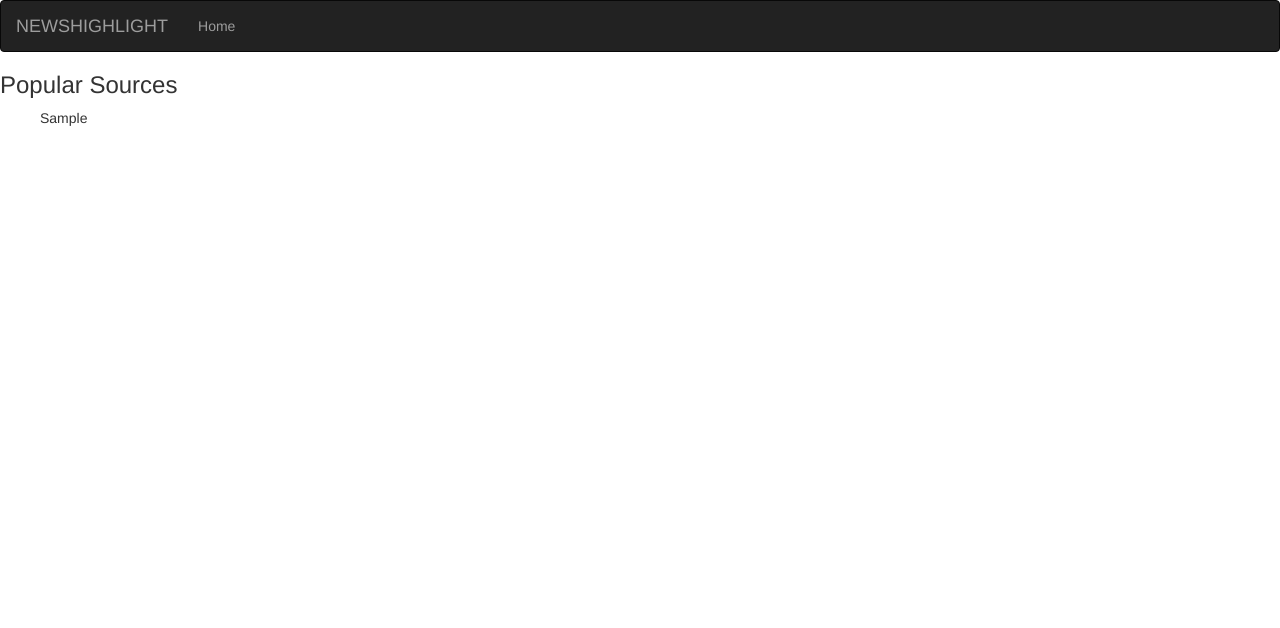
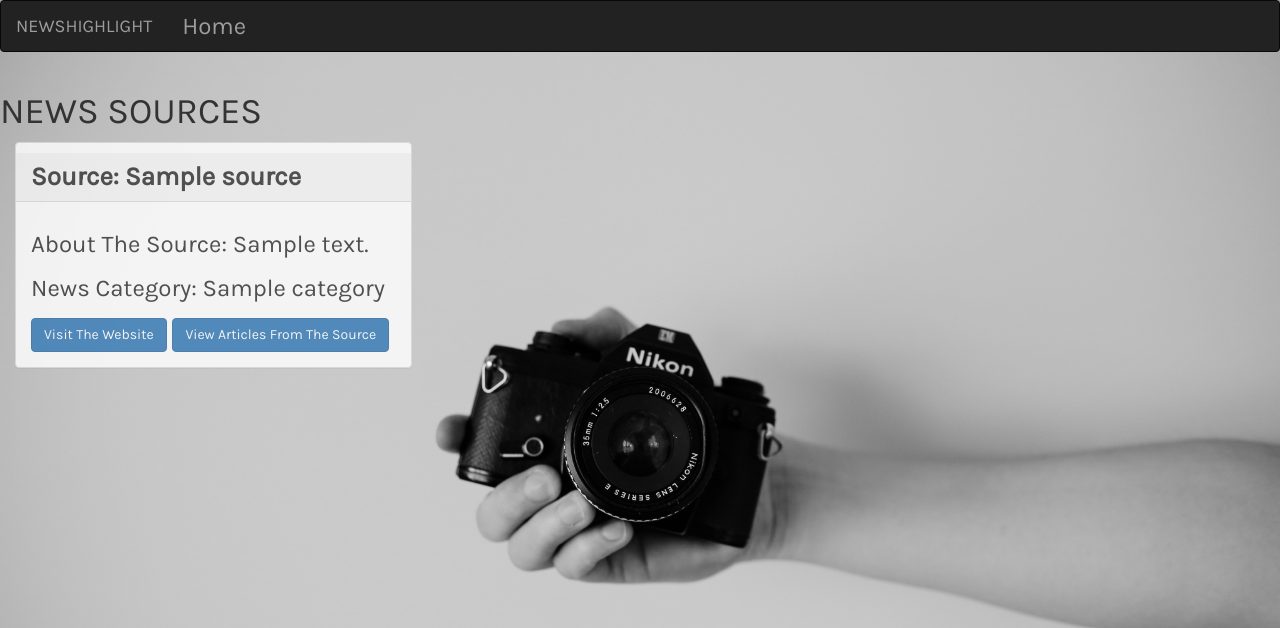
Before and after one commit to Mercy-Njoroge/News-App, a Flask app: template app/templates/index.html in a window 1280 px wide. Shown: the top 628 px of the page. Run offline with Flask 2, Linux system fonts and the light colour scheme; the template is opened without the code that fills it: most values are stand-ins (such as "Sample title", 1, 10 or a date in 2020); some libraries are stand-ins or nearby versions.

Commit message:
modify index.html file

```diff
--- a/app/templates/index.html
+++ b/app/templates/index.html
@@ -1,10 +1,49 @@
-{% extends 'base.html'%}
-{% import 'macros.html'as macros%}
+{% extends 'base.html' %}
+
+{% block styles%}
+{{ super() }}
+<link rel="stylesheet" href="{{url_for('static',filename='css/index.css')}}">
+<!-- <link href="https://fonts.googleapis.com/css?family=Bad+Script&display=swap" rel="stylesheet"> -->
+<link href="https://fonts.googleapis.com/css?family=Karla&display=swap" rel="stylesheet">
+{% endblock %}
 
 {% block content %}
-<!--popular sources-->
-<h3> Popular Sources</h3>
-    <ul>
-        {{ macro.displayNewsList(popular)}}
-    </ul>
-    {% endblock %}
+<div class="container-fluid">
+<div class="row">
+<h1 styles="text-alighn: center;">NEWS SOURCES</h1>
+{% for source in sources %}
+    <div class="col-md-4">
+      <!-- <div class="card-deck"> -->
+        <div class="panel panel-default">
+          <!-- <img src="{{url_for('static',filename='images/news.png')}}" class="card-img-top" alt="..."> -->
+          <h5 class="panel-heading" style="font-size: 26px;"><strong>Source: {{ source.name }}</strong></h5>
+          <div class="panel-body">
+            <p  style="font-size: 24px;">About The Source: {{ source.description | truncate(40) }}</p>
+            <p  style="font-size: 24px;">News Category: {{ source.category }} </p>
+            <a href="{{ source.url }}" class="btn btn-primary">Visit The Website</a>
+            <a href="articles/{{ source.id }}" class="btn btn-primary">View Articles From The Source</a>
+          </div>
+        <!-- </div> -->
+      </div>
+    </div>
+<!-- <div class="container-fluid">
+        <div class="card mb-3" style="max-width: 540px;">
+                <div class="row no-gutters">
+                  <div class="col-md-4">
+                    <img src="{{url_for('static',filename='images/news.png')}}" class="card-img" alt="...">
+                  </div>
+                  <div class="col-md-8">
+                    <div class="card-body">
+                      <h5 class="card-title">News Source: {{ source.name }}</h5>
+                      <p class="card-text">About The Source: {{ source.description }}</p>
+                      <p class="card-text"><small class="text-muted">News Category: {{ source.category }}</small></p>
+                      <a href="{{ source.url }}" class="btn btn-primary">Visit The Website</a>
+                    </div>
+                  </div>
+                </div>
+              </div>
+            </div> -->
+{% endfor %}
+</div>
+</div>
+{% endblock %}
```
